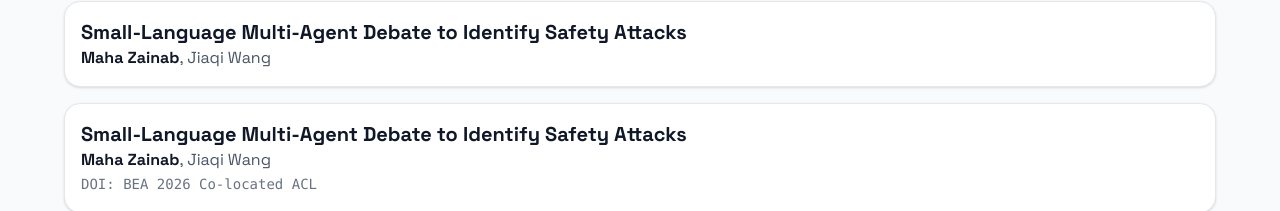
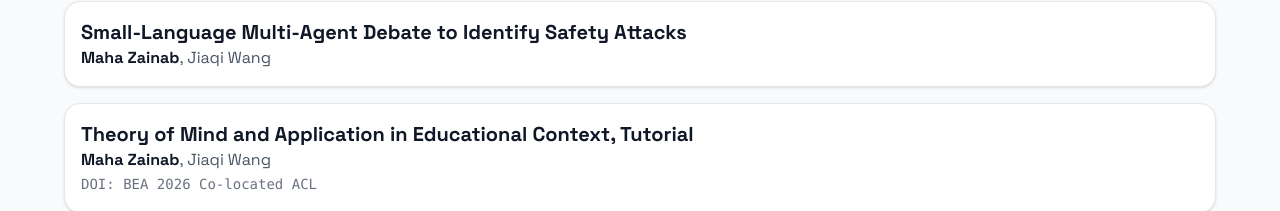
Before and after one commit to MahaZainab/MahaZainab.github.io, a React (Vite) app: page / in a window 1280 px wide. Shown: the part 1320-1531 px from the top of the page. Built offline with nearby package versions, Linux system fonts and the light colour scheme.

Commit message:
Auto commit on save

```diff
--- a/src/data/content.ts
+++ b/src/data/content.ts
@@ -107,7 +107,7 @@ export const publications: Publication[] = [
   },
   {
     id: 6,
-    title: "Small-Language Multi-Agent Debate to Identify Safety Attacks",
+    title: "Theory of Mind and Application in Educational Context, Tutorial",
     authors: ["Maha Zainab", "Jiaqi Wang"],
     pdfLink: "",
     talkLink: "",
```
